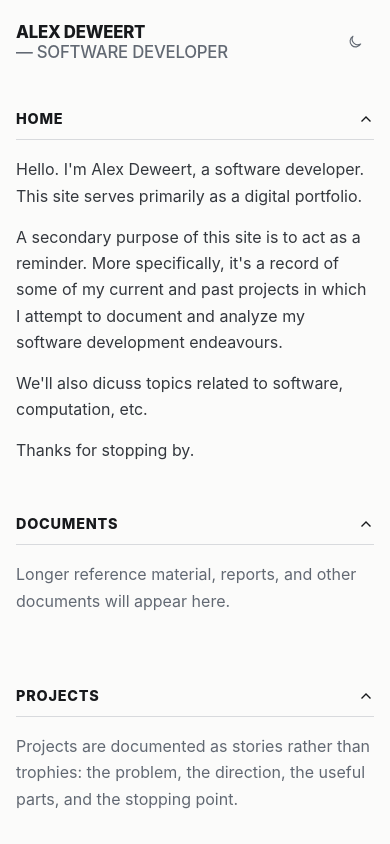
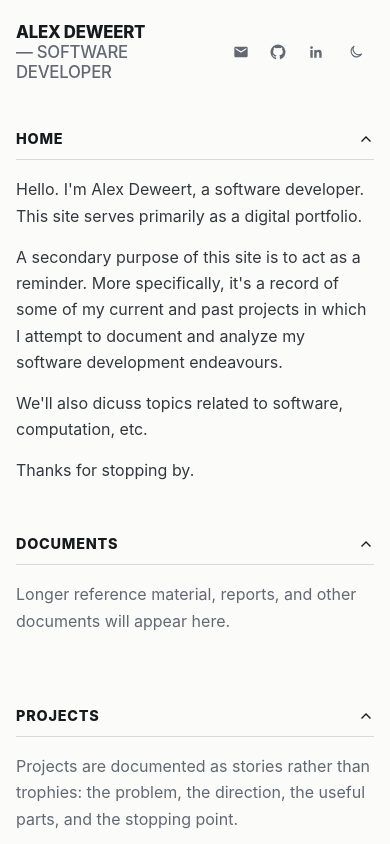
Before and after one commit to alexdeweert/addc, an Angular app: page / in a window 390 px wide. Shown: the top 844 px of the page. Built offline with nearby package versions, Linux system fonts and the light colour scheme.

Commit message:
Add social links to site header

```diff
--- a/src/app/app.html
+++ b/src/app/app.html
@@ -7,10 +7,57 @@
       </a>
     </h1>
 
+    <div class="header-actions">
+      <nav class="social-links" aria-label="Social links">
+        <a
+          class="social-link"
+          href="https://mail.google.com/mail/?view=cm&amp;fs=1&amp;to=alexander.deweert%40gmail.com"
+          target="_blank"
+          rel="noopener noreferrer"
+          aria-label="Email Alex Deweert using Gmail"
+          title="Email"
+        >
+          <svg aria-hidden="true" viewBox="0 0 24 24">
+            <path
+              d="M20 4H4a2 2 0 0 0-2 2v12a2 2 0 0 0 2 2h16a2 2 0 0 0 2-2V6a2 2 0 0 0-2-2Zm0 4-8 5-8-5V6l8 5 8-5v2Z"
+            />
+          </svg>
+        </a>
+        <a
+          class="social-link"
+          href="https://github.com/alexdeweert"
+          target="_blank"
+          rel="noopener noreferrer"
+          aria-label="Alex Deweert on GitHub"
+          title="GitHub"
+        >
+          <svg aria-hidden="true" viewBox="0 0 24 24">
+            <path
+              d="M12 .7a11.3 11.3 0 0 0-3.6 22c.57.1.78-.25.78-.55v-2.17c-3.18.69-3.85-1.35-3.85-1.35-.52-1.32-1.27-1.67-1.27-1.67-1.04-.71.08-.7.08-.7 1.15.08 1.75 1.18 1.75 1.18 1.02 1.75 2.68 1.25 3.33.96.1-.74.4-1.25.73-1.54-2.54-.29-5.21-1.27-5.21-5.59 0-1.23.44-2.24 1.17-3.03-.12-.29-.51-1.45.11-2.99 0 0 .95-.3 3.11 1.16A10.8 10.8 0 0 1 12 6.04c.96 0 1.92.13 2.83.38 2.16-1.46 3.11-1.16 3.11-1.16.62 1.54.23 2.7.11 2.99.73.79 1.17 1.8 1.17 3.03 0 4.33-2.68 5.29-5.23 5.57.41.35.78 1.05.78 2.12v3.18c0 .3.21.66.79.55A11.3 11.3 0 0 0 12 .7Z"
+            />
+          </svg>
+        </a>
+        <a
+          class="social-link"
+          href="https://www.linkedin.com/in/alexdeweert/"
+          target="_blank"
+          rel="noopener noreferrer"
+          aria-label="Alex Deweert on LinkedIn"
+          title="LinkedIn"
+        >
+          <svg aria-hidden="true" viewBox="0 0 24 24">
+            <path
+              d="M20.45 20.45h-3.56v-5.57c0-1.33-.02-3.04-1.85-3.04-1.85 0-2.14 1.45-2.14 2.94v5.67H9.34V8.99h3.42v1.57h.05c.48-.9 1.64-1.85 3.37-1.85 3.61 0 4.27 2.37 4.27 5.46v6.28ZM5.32 7.43a2.06 2.06 0 1 1 0-4.12 2.06 2.06 0 0 1 0 4.12ZM7.1 20.45H3.54V8.99H7.1v11.46Z"
+            />
+          </svg>
+        </a>
+      </nav>
+
       <button
         class="theme-toggle"
         type="button"
         [attr.aria-label]="'Switch to ' + themeAction().toLowerCase()"
+        [attr.title]="themeAction()"
         (click)="toggleTheme()"
       >
         @if (theme() === 'dark') {
@@ -26,6 +73,7 @@
           </svg>
         }
       </button>
+    </div>
   </header>
 
   <main>
--- a/src/app/app.scss
+++ b/src/app/app.scss
@@ -35,32 +35,62 @@
   font-weight: 520;
 }
 
+.header-actions,
+.social-links {
+  display: flex;
+  align-items: center;
+}
+
+.header-actions {
+  flex: 0 0 auto;
+}
+
+.social-links {
+  gap: 0.1rem;
+}
+
+.social-link,
 .theme-toggle {
   display: inline-flex;
+  width: 2.5rem;
+  min-width: 2.5rem;
+  height: 2.5rem;
   align-items: center;
-  gap: 0.45rem;
-  min-height: 2.5rem;
-  margin: 0;
-  padding: 0.45rem 0.65rem;
+  justify-content: center;
+  padding: 0.55rem;
   border: 1px solid transparent;
   border-radius: 0.25rem;
   background: transparent;
   color: var(--text-muted);
-  font: inherit;
-  font-size: 0.75rem;
-  font-weight: 700;
-  letter-spacing: 0.055em;
-  text-transform: uppercase;
   cursor: pointer;
 }
 
+.social-link {
+  text-decoration: none;
+}
+
+.theme-toggle {
+  margin: 0 0 0 0.7rem;
+  font: inherit;
+}
+
+.social-link:hover,
 .theme-toggle:hover {
   border-color: var(--rule);
   color: var(--text-strong);
 }
 
+.social-link svg,
 .theme-toggle svg {
   width: 1rem;
+  height: 1rem;
+}
+
+.social-link svg {
+  fill: currentColor;
+}
+
+.theme-toggle svg {
   fill: none;
   stroke: currentColor;
   stroke-linecap: round;
@@ -95,7 +125,8 @@ footer a:hover {
   }
 
   .site-header {
-    align-items: flex-start;
+    align-items: center;
+    gap: 0.75rem;
     margin-bottom: 3rem;
   }
 
@@ -103,14 +134,15 @@ footer a:hover {
     display: grid;
   }
 
-  .theme-toggle span {
-    position: absolute;
-    width: 1px;
-    height: 1px;
-    padding: 0;
-    overflow: hidden;
-    clip: rect(0, 0, 0, 0);
-    white-space: nowrap;
-    border: 0;
+  .social-link,
+  .theme-toggle {
+    width: 2.25rem;
+    min-width: 2.25rem;
+    height: 2.25rem;
+    padding: 0.5rem;
+  }
+
+  .theme-toggle {
+    margin-left: 0.25rem;
   }
 }
```
Lines whose indentation alone changed are shown as unchanged.
